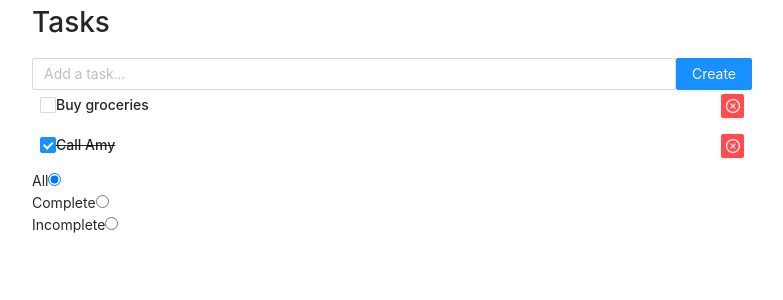
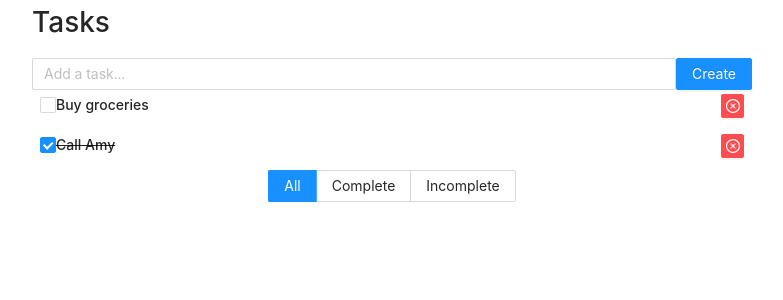
Before and after one commit to matobeno1/simple-todo-app, a React (Create React App) app: page / in a window 1280 px wide. Shown: the top 300 px of the page, without its empty margins (248-1031 px from the left). Built offline with nearby package versions, Linux system fonts and the light colour scheme.

Commit message:
Updated filter alignment and used antd radio component.

```diff
--- /dev/null
+++ b/src/components/TodosFilterComponent/TodosFilterComponent.module.scss
@@ -0,0 +1,4 @@
+.root {
+  display: flex;
+  justify-content: center;
+}
--- a/src/components/TodosFilterComponent/TodosFilterComponent.tsx
+++ b/src/components/TodosFilterComponent/TodosFilterComponent.tsx
@@ -1,4 +1,7 @@
-import React, { ChangeEventHandler, FunctionComponent } from "react";
+import React, { FunctionComponent } from "react";
+import { Radio, RadioGroupProps } from "antd";
+import classes from "./TodosFilterComponent.module.scss";
+
 import { TodoFilter } from "../../modules/todos";
 
 export type TodosFilterComponentProps = {
@@ -6,33 +9,33 @@ export type TodosFilterComponentProps = {
 	onChange: (filter: TodoFilter) => void;
 };
 
-const FILTER_OPTIONS: Array<{title: string, value: TodoFilter}> = [
-	{ title: "All", value: TodoFilter.ALL },
-	{ title: "Complete", value: TodoFilter.COMPLETE },
-	{ title: "Incomplete", value: TodoFilter.INCOMPLETE },
+const FILTER_OPTIONS: Array<{label: string, value: TodoFilter}> = [
+	{ label: "All", value: TodoFilter.ALL },
+	{ label: "Complete", value: TodoFilter.COMPLETE },
+	{ label: "Incomplete", value: TodoFilter.INCOMPLETE },
 ];
 
 export const TodosFilterComponent: FunctionComponent<TodosFilterComponentProps> = ({
 	activeFilter,
 	onChange,
 }) => {
-	const handleChange: ChangeEventHandler<HTMLInputElement> = (e) => {
+	const handleChange: RadioGroupProps["onChange"] = (e) => {
 		onChange(e.target.value as TodoFilter);
 	};
 	return (
-		<div>
-			{FILTER_OPTIONS.map(({ value, title }) => (
-				<div key={value}>
-					<label htmlFor={value}>{title}</label>
-					<input
-						id={value}
-						checked={activeFilter === value}
-						type="radio"
-						value={value}
-						onChange={handleChange}
-					/>
-				</div>
-			))}
+		<div className={classes.root}>
+			<Radio.Group
+				value={activeFilter}
+				onChange={handleChange}
+				defaultValue={TodoFilter.ALL}
+				buttonStyle="solid"
+			>
+				{FILTER_OPTIONS.map(({ value, label }) => (
+					<Radio.Button key={value} value={value}>
+						{label}
+					</Radio.Button>
+				))}
+			</Radio.Group>
 		</div>
 	);
 };
```
